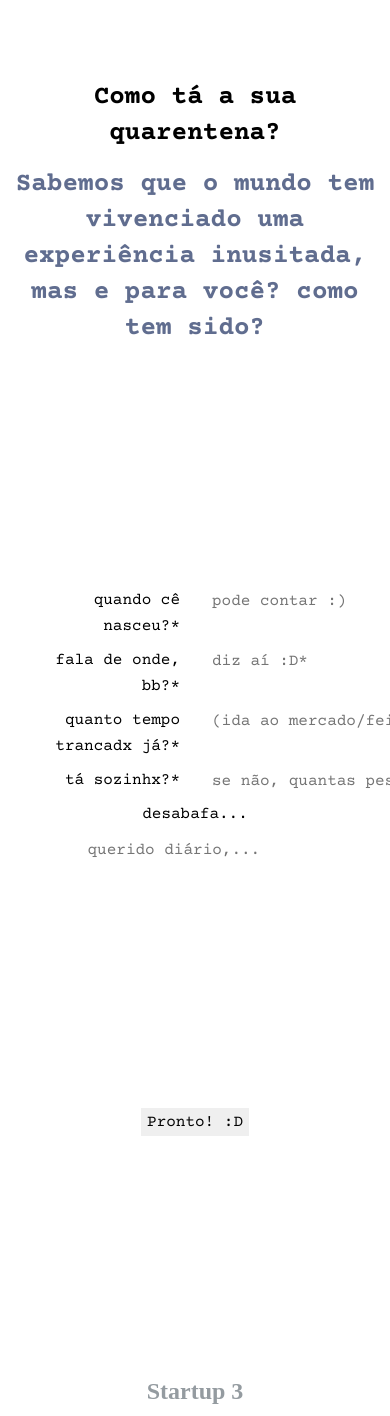
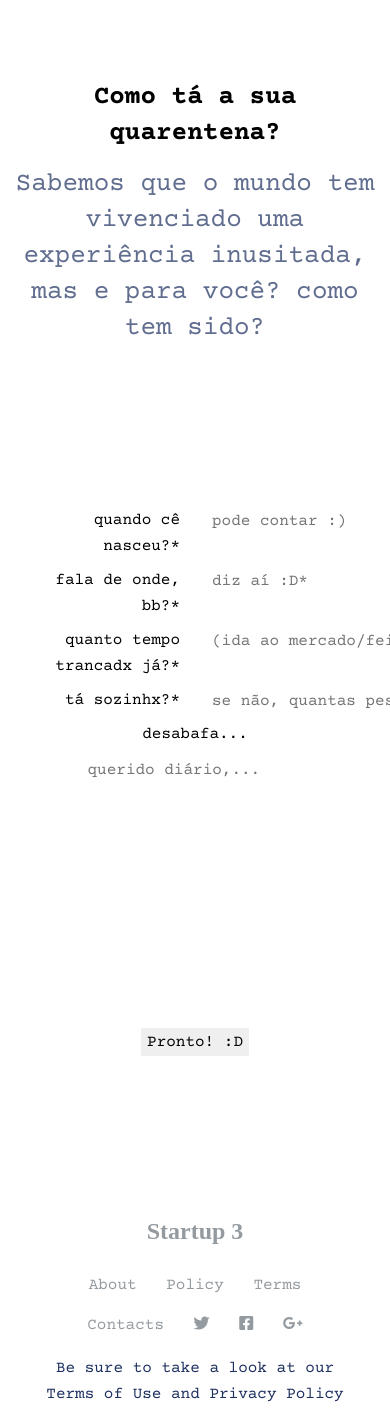
Before and after one commit to guibullejos/comotaaquarentena, a PHP site: page / in a window 390 px wide. Shown: the top 1416 px of the page. Run offline with PHP 8.4, Linux system fonts and the light colour scheme; some libraries are stand-ins or nearby versions.

Commit message:
Update style.css

```diff
--- a/css/style.css
+++ b/css/style.css
@@ -62,7 +62,7 @@
   transition: all 0.25s;
 }
 a:hover, button:hover {
-  color: #454545;
+  color: #999999;
 }
 a:active, a:focus, button:active, button:focus {
   text-decoration: none;
@@ -94,12 +94,12 @@
   -webkit-margin-before: 0;
   -webkit-margin-after: 0;
   margin: 0;
-  font-weight: 700;
   font-family: Courier Prime;
 }
 
 h1, h2 {
   font-size: 58px;
+  font-weight: 700;
   line-height: 70px;
 }
 h1.big, h2.big {
@@ -115,6 +115,7 @@
 h3 {
   font-size: 42px;
   line-height: 52px;
+  font-weight: 400;
 }
 
 b, strong {
@@ -584,7 +585,7 @@
 }
 @media (max-width: 1199.98px) {
   .form_2 form {
-    padding: 160px 0;
+    padding: 80px 0;
   }
   .form_2 .buttons {
     margin-top: 10px;
```
